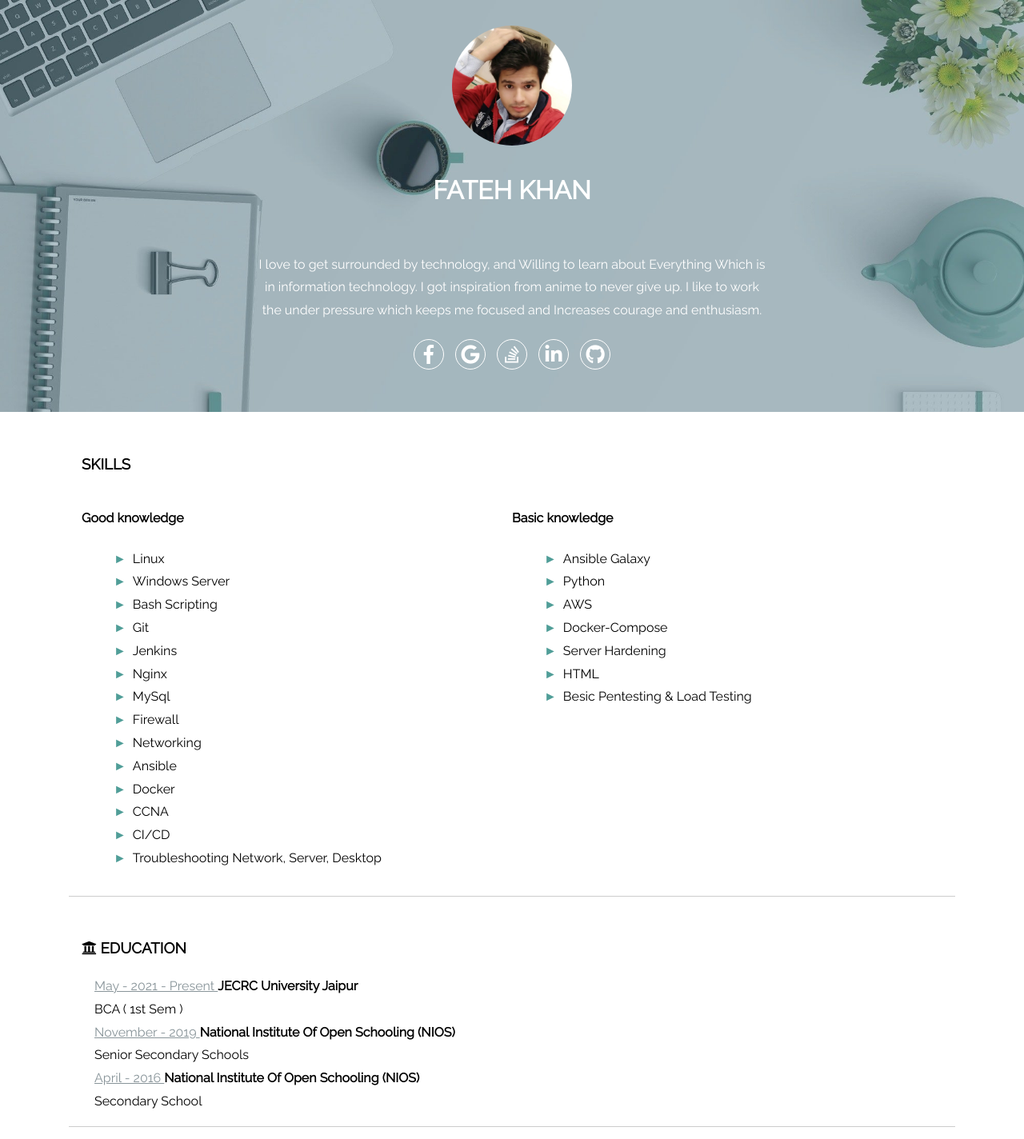
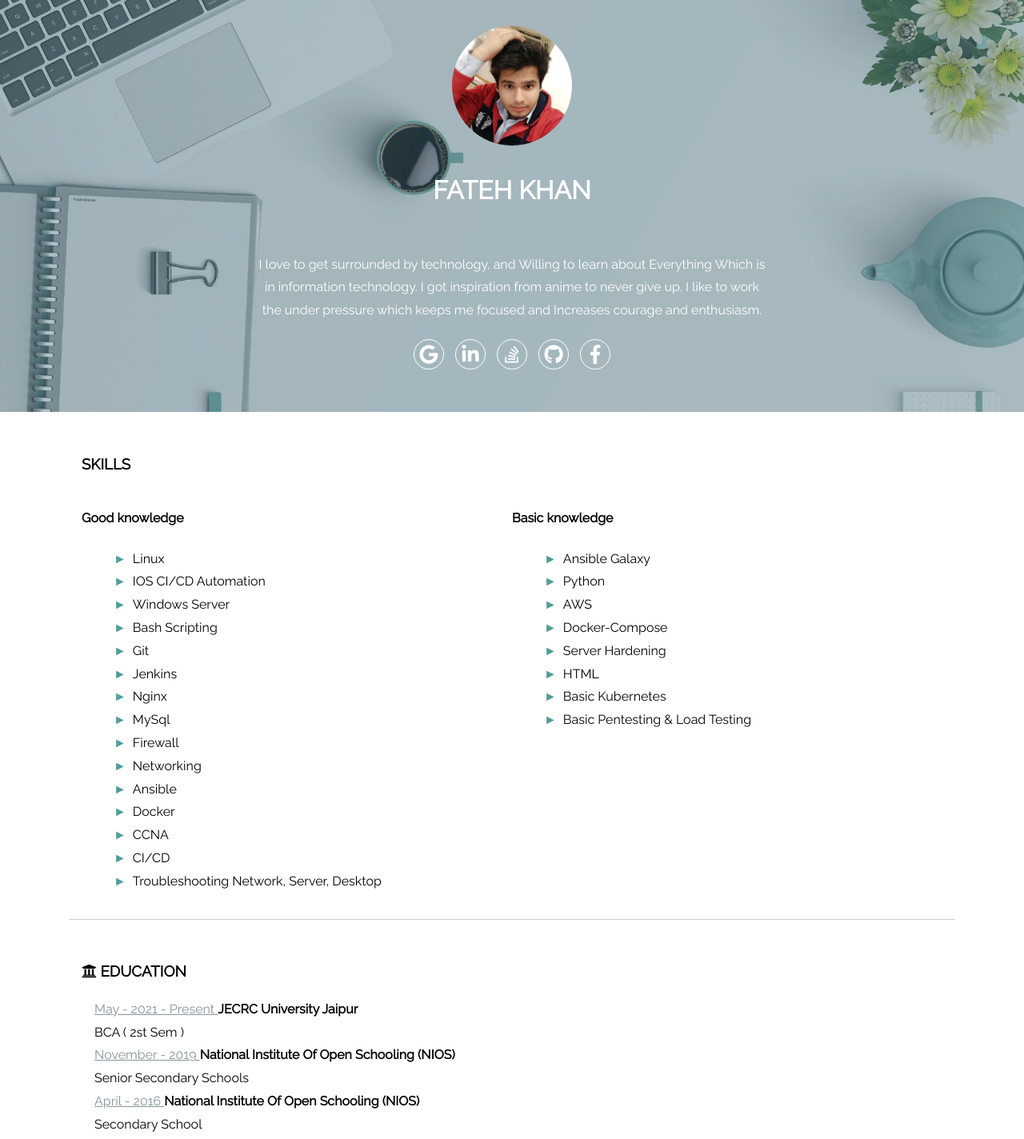
Before and after one commit to Kingfatehkhan786/Fateh_resume, a plain HTML site: page index.html in a window 1280 px wide. Shown: the top 1424 px of the page at 80% size. Drawn offline with Linux system fonts and the light colour scheme.

Commit message:
update resuem skills

```diff
--- a/index.html
+++ b/index.html
@@ -22,14 +22,15 @@
     <section>
               <p>I love to get surrounded by technology, and Willing to learn about Everything Which is in information technology. I got inspiration from anime to never give up. I like to work the under pressure which keeps me focused and Increases courage and enthusiasm.
                 </p>
-     <a href="https://www.facebook.com/kingfatehkhan786" target="_blank">
-        <i class="fab fa-facebook-f"></i>
-      </a>
-      <!-- <a href="twitter url" target="_blank">
-        <i class="fab fa-twitter"></i>
-      </a>  -->
+
+
+
+
       <a href="mailto:kingfatehkhan786@gmail.com" target="_blank">
         <i class="fab fa-google"></i>
+      </a>
+      <a href="https://www.linkedin.com/in/fateh-khan-617893162/" target="_blank">
+        <i class="fab fa-linkedin-in"></i>
       </a>
       <a href="https://stackoverflow.com/users/13104956/kingfateh-khan" target="_blank">
         <i class="fab fa-stack-overflow"></i>
@@ -37,13 +38,13 @@
       <!-- <a href="instagram URL" target="_blank">
         <i class="fab fa-instagram"></i>
       </a> -->
-      <a href="https://www.linkedin.com/in/fateh-khan-617893162/" target="_blank">
-        <i class="fab fa-linkedin-in"></i>
-      </a>
+
       <a href="https://github.com/Kingfatehkhan786" target="_blank">
         <i class="fab fa-github"></i>
       </a>
-
+      <a href="https://www.facebook.com/kingfatehkhan786" target="_blank">
+        <i class="fab fa-facebook-f"></i>
+      </a>
       </a>
     </section>
   </header>
@@ -56,6 +57,7 @@
           <h4>Good knowledge</h4>
           <ul>
             <li>Linux</li>
+            <li>IOS CI/CD Automation</li>
             <li>Windows Server </li>
             <li>Bash Scripting </li>
             <li>Git </li>
@@ -86,7 +88,9 @@
             <li>Docker-Compose</li>
             <li>Server Hardening</li>
             <li>HTML</li>
-            <li>Besic Pentesting & Load Testing</li>
+            <li>Basic Kubernetes </li>
+
+            <li>Basic Pentesting & Load Testing</li>
 
 
 
@@ -109,7 +113,7 @@
           <span> May - 2021 - Present </span>  <strong> JECRC University Jaipur </strong>
         </div>
         <div class="descrition">
-          BCA ( 1st Sem )
+          BCA ( 2st Sem )
         </div>
       </article>
       <article>
```
